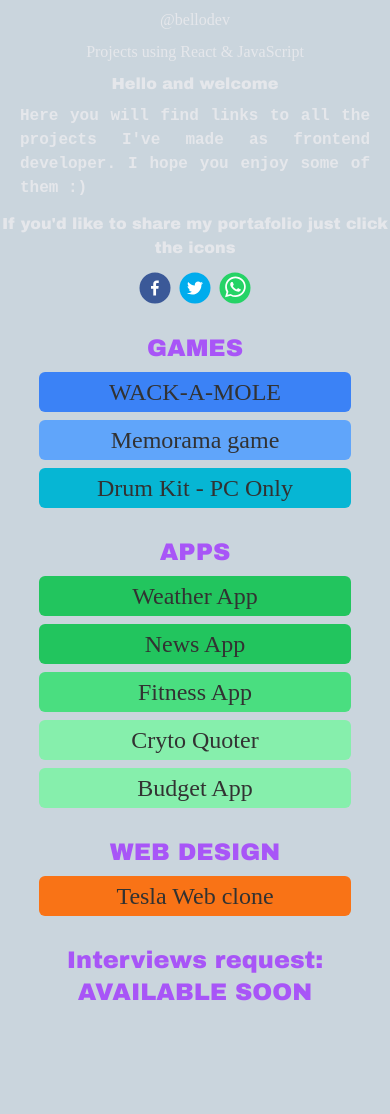
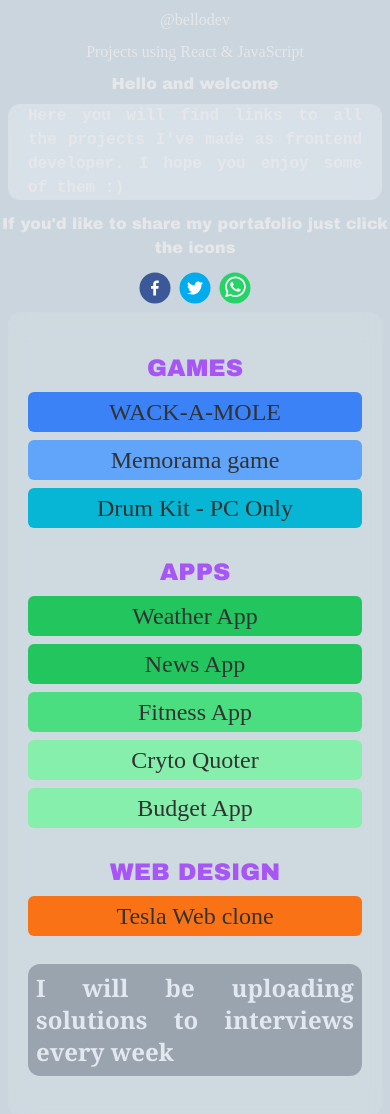
Before and after one commit to Fernandojbf123/mywebpage, a React (Vite) app: page /projects in a window 390 px wide. Shown: the top 1114 px of the page. Before the commit the page ends 1008 px from the top, so only its background shows below. Built offline with nearby package versions, Linux system fonts and the light colour scheme.

Commit message:
Fixed: minor display errors on mobile ver

```diff
--- a/src/components/LinkToProject.jsx
+++ b/src/components/LinkToProject.jsx
@@ -17,7 +17,7 @@
 
     return (
 
-      <div className="md:w-2/6 w-4/5">
+      <div className="md:w-full">
           <Link
               to={href}>
               <p className={`text1 w-full h-10 ${bgColor} text-2xl flex justify-center items-center rounded-md hover:bg-yellow-100 transition-colors ease-in-out ${bounce && "animate-bounce"}`}
--- a/src/components/TitleOfProjectGroup.jsx
+++ b/src/components/TitleOfProjectGroup.jsx
@@ -1,7 +1,7 @@
 
 const TitleOfProjectGroup = ({title, textColor}) => {
   return (
-      <div className='mt-5'>
+      <div className='mt-5 w-full'>
           <h2 className={`text2 ${textColor} text-2xl`}>{title}</h2>
       </div>
   )
--- a/src/layouts/SectionsLayout.jsx
+++ b/src/layouts/SectionsLayout.jsx
@@ -5,23 +5,23 @@
 
   return (
 
-        <div className='w-screen md:h-screen h-auto flex flex-col justify-between'>
+        <div className='w-screen md:h-screen min-h-screen h-auto flex flex-col justify-between'>
 
             <header className="px-1 py-6 flex w-full fixed top-0 z-30 md:px-10">
                     <div className="">
-                        <Link to={"/"} className='md:text-[2rem] text-[1rem] font-bold text-gray-600 flex items-center drop-shadow-xl text2 px-4 md:text-3xl'>BELLODEV</Link>
+                        <Link to={"/"} className='md:text-[2rem] text-[1rem] font-bold md:text-gray-600 text-slate-200 flex items-center drop-shadow-xl text2 px-4 md:text-3xl'>BELLODEV</Link>
                     </div>
                     <nav className="flex flex-grow justify-center items-center px-1 md:px-10 md:justify-end">
                         <ul className=" [&>li]:md:text-xl
                                         flex gap-x-2 [&>li]:bg-yellow-400 [&>li]:rounded-md [&>li]:shadow-md [&>li]:text-gray-600 [&>li]:font-bold [&>li]:text-[0.7rem]">
-                            <li className="hover:bg-yellow-50"><Link to="/" className="px-2 md:px-4">Index</Link></li>
-                            <li className="hover:bg-yellow-50"><Link to="/details/aboutme" className="px-2 md:px-4">Current project</Link></li>
-                            <li className="hover:bg-yellow-50"><Link to="/details/projects" className="px-2 md:px-4">Projects</Link></li>
+                            <li className="hover:bg-yellow-50"><Link to="/" className="px-2 md:px-4 justify-center items-center text-center">Index</Link></li>
+                            <li className="hover:bg-yellow-50"><Link to="/details/aboutme" className="px-2 md:px-4 flex justify-center items-center text-center">Current project</Link></li>
+                            <li className="hover:bg-yellow-50"><Link to="/details/projects" className="px-2 md:px-4 justify-center items-center text-center">Projects</Link></li>
                         </ul>
                     </nav>
             </header>
 
-            <section className="bglayout md:overflow-y-scroll md:pt-[150px] md:pb-20 pt-20 h-full">
+            <section className="bglayout md:overflow-y-scroll md:pt-[150px] md:pb-20 pt-20 flex-grow">
                     <Outlet />
             </section>
 
--- a/src/pages/Projects.jsx
+++ b/src/pages/Projects.jsx
@@ -10,12 +10,12 @@
 
   return (
 
-    <div className='w-full min-h-screen h-auto flex flex-col items-center text-center md:gap-3 gap-2'>
-        <div className="md:w-2/6 md:[&>p]:text-gray-600 [&>p]:text-gray-200">
+    <div className='w-full min-h-screen h-auto flex flex-col items-center md:gap-3 gap-2'>
+        <div className="md:w-2/6 md:[&>p]:text-gray-600 [&>p]:text-gray-200 text-center">
           <p className=' text1 mt-2'>@bellodev</p>
           <h1 className='md:text-gray-600 text1 md:text-xl mt-2 text-gray-200'>Projects using React & JavaScript</h1>
           <h2 className='md:text-gray-600 text2 md:text-2xl mt-2 text-gray-200'>Hello and welcome</h2>
-          <p className='text-justify mt-2 px-5 font-bold'>Here you will find links to all the projects I've made as frontend developer. I hope you enjoy some of them :)</p>
+          <p className='text-justify m-2 rounded-xl px-5 font-bold bg-slate-200/60 backdrop-blur-md'>Here you will find links to all the projects I've made as frontend developer. I hope you enjoy some of them :)</p>
 
           <p className="mt-3 text2">If you'd like to share my portafolio just click the icons</p>
 
@@ -36,6 +36,9 @@
 
           </div>
         </div>
+
+
+        <div className='text-center md:w-2/6 mx-2 mb-5 p-5 rounded-xl bg-slate-200/20 backdrop-blur-md flex flex-col gap-2'>
 
         <TitleOfProjectGroup
           title = {"GAMES"}
@@ -114,11 +117,8 @@
           animate={false}
         />
 
-      <TitleOfProjectGroup
-        title={"Interviews request: AVAILABLE SOON"}
-        textColor={"text-purple-500"}/>
-
-
+        <p className='text-slate-200 text-2xl font-serif font-bold my-5 text-justify p-2 bg-gray-600/40 rounded-xl'>{`I will be uploading solutions to interviews every week`}</p>
+        </div>
 
 
         {/* <div className="md:w-2/6 w-4/5">
```
